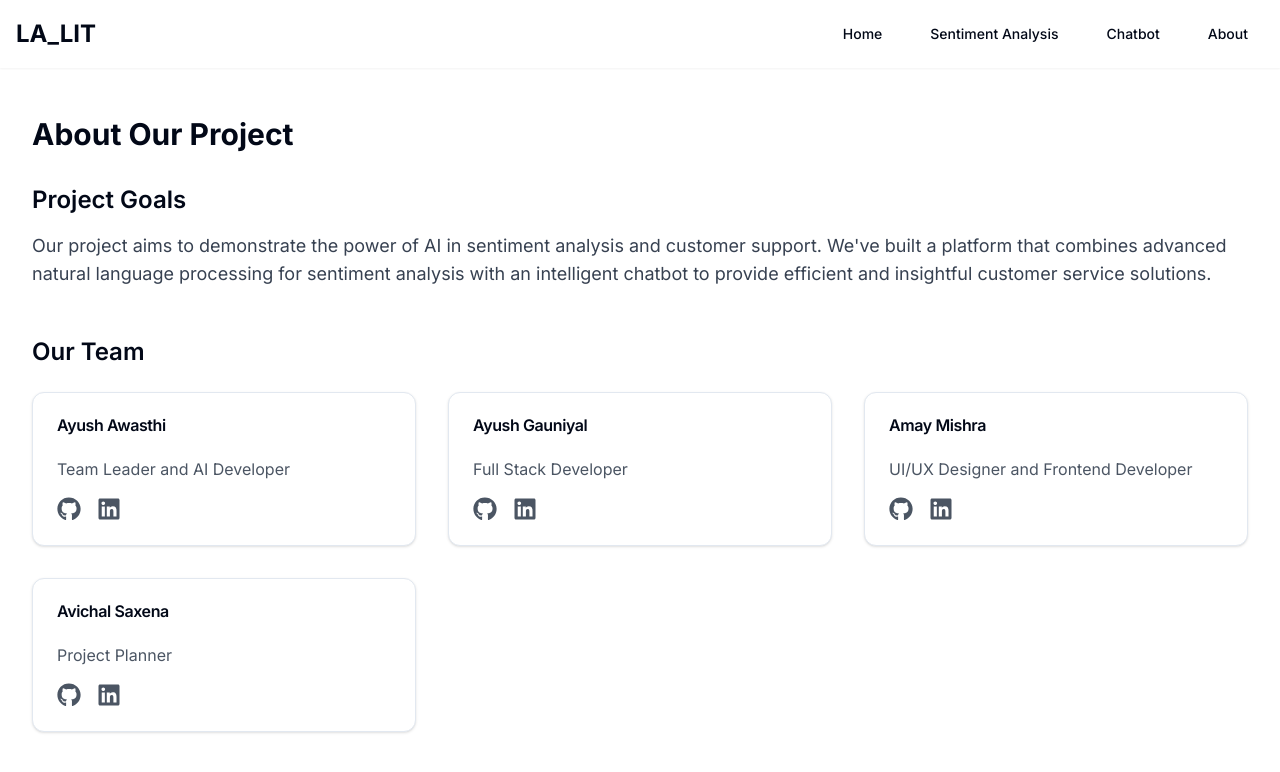
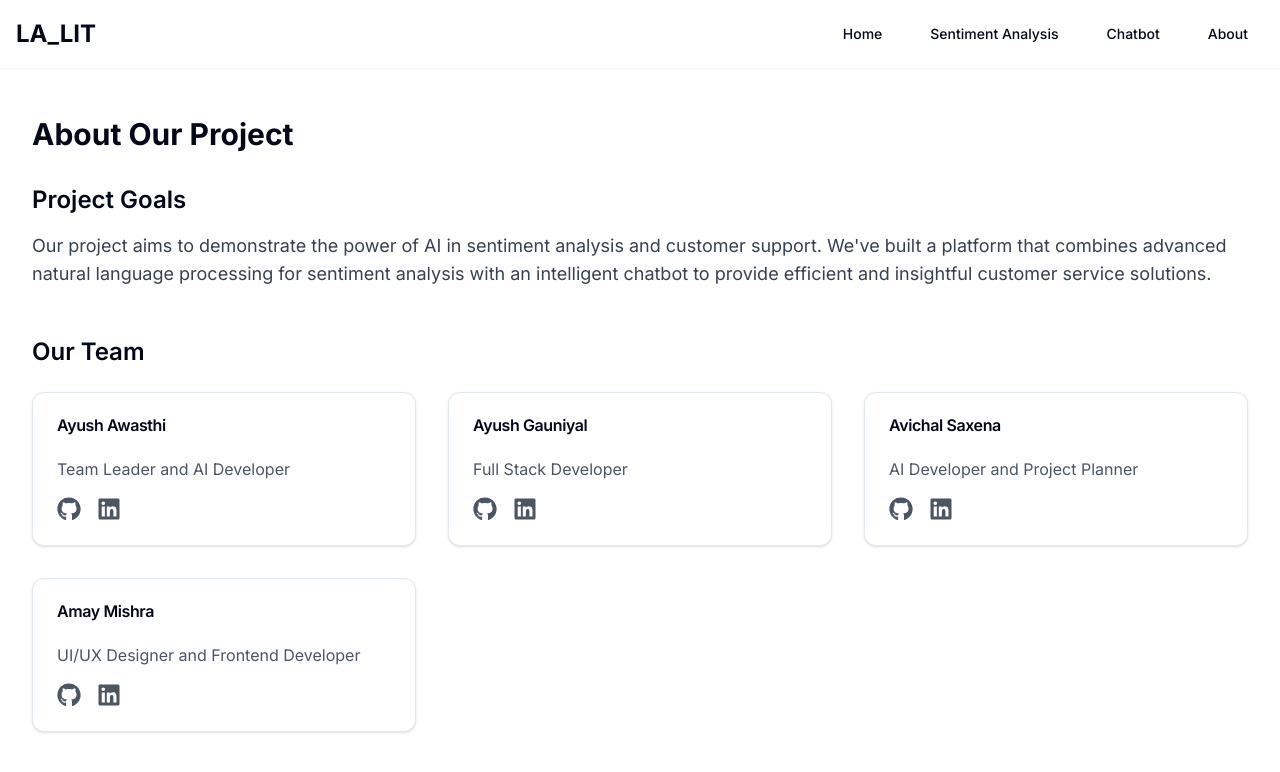
Before and after one commit to AyushAwasthi2384/LA_LIT, a Next.js app: page /about in a window 1280 px wide. Shown: the top 772 px of the page. Built offline with nearby package versions, Linux system fonts and the light colour scheme.

Commit message:
Update page.tsx

```diff
--- a/app/about/page.tsx
+++ b/app/about/page.tsx
@@ -4,8 +4,8 @@ import { FaGithub, FaLinkedin } from 'react-icons/fa'
 const teamMembers = [
   { name: 'Ayush Awasthi', role: 'Team Leader and AI Developer', github: 'https://www.github.com/AyushAwasthi2384', linkedin: 'https://www.linkedin.com/in/ayush2384' },
   { name: 'Ayush Gauniyal', role: 'Full Stack Developer', github: 'https://www.github.com/agpersonal6104', linkedin: 'https://www.linkedin.com/in/ayush-gauniyal-15ba7b2b3/' },
-  { name: 'Amay Mishra', role: 'UI/UX Designer and Frontend Developer', github: 'https://www.github.com/crucie', linkedin: 'https://www.linkedin.com/in/kshimate/' },
-  { name: 'Avichal Saxena', role: 'Project Planner', github: '#', linkedin: 'https://www.linkedin.com/in/avichal-saxena-709396331/' },
+  { name: 'Avichal Saxena', role: 'AI Developer and Project Planner', github: '#', linkedin: 'https://www.linkedin.com/in/avichal-saxena-709396331/' },
+  { name: 'Amay Mishra', role: 'UI/UX Designer and Frontend Developer', github: 'https://www.github.com/crucie', linkedin: 'https://www.linkedin.com/in/kshimate/' }
 ]
 
 export default function About() {
```
